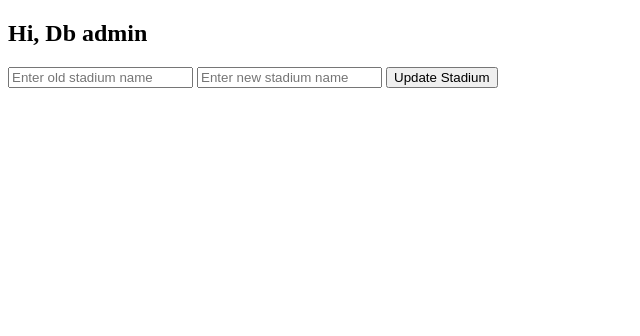
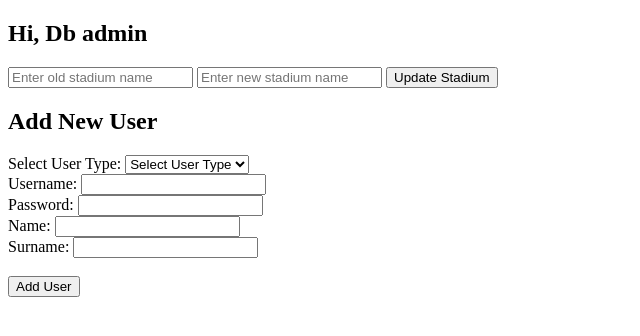
Before and after one commit to fatih260/volley_db_ui, a Django app: template templates/db_admin_dashboard.html in a window 1280 px wide. Shown: the top 336 px of the page, without its empty margins (0-640 px from the left). Run offline with Django 5.2, Linux system fonts and the light colour scheme; the template is opened without the code that fills it, so the values that code supplies are empty.

Commit message:
adding new user

```diff
--- a/templates/coach_dashboard.html
+++ b/templates/coach_dashboard.html
@@ -57,6 +57,9 @@
 
 
     <h1>Create Squad</h1>
+    {% if error_message %}
+        <p style="color: red;">{{ error_message }}</p>
+    {% endif %}
     <form method="post">
         {% csrf_token %}
         <h2>Player List</h2>
--- a/templates/db_admin_dashboard.html
+++ b/templates/db_admin_dashboard.html
@@ -17,6 +17,96 @@
         <button type="submit" name="update_stadium">Update Stadium</button>
     </form>
 
+
+    <h2>Add New User</h2>
+    <form method="post" id="add_user_form">
+        {% csrf_token %}
+
+        <label for="user_type">Select User Type:</label>
+        <select name="user_type" id="user_type">
+            <option value="" selected disabled>Select User Type</option>
+            <option value="player">Player</option>
+            <option value="jury">Jury</option>
+            <option value="coach">Coach</option>
+        </select>
+
+        <!-- username, password, name, surname, date_of_birth will be common -->
+        <br>
+        <label for="username">Username:</label>
+        <input type="text" name="username" id="username" required>
+        <br>
+        <label for="password">Password:</label>
+        <input type="password" name="password" id="password" required>
+        <br>
+        <label for="name">Name:</label>
+        <input type="text" name="name" id="name" required>
+        <br>
+        <label for="surname">Surname:</label>
+        <input type="text" name="surname" id="surname" required>
+        <br>
+
+
+        <!-- Additional fields will be dynamically added here -->
+        <div id="additional_fields"></div>
+        <br>
+        <button type="submit" name="add_user">Add User</button>
+    </form>
+
+
+
+    <script>
+
+
+        document.getElementById('user_type').addEventListener('change', function() {
+            var userType = this.value;
+            var additionalFieldsDiv = document.getElementById('additional_fields');
+            additionalFieldsDiv.innerHTML = ''; // Clear existing fields
+
+            if (userType === 'player') {
+
+
+                // height and weight will be specific to players
+                additionalFieldsDiv.innerHTML = `
+
+                    <label for="team">Select Team:</label>
+                    <select name="team" id="team">
+                        {% for team_id, team_name in teams %}
+                            <option value="{{ team_id }}"> {{team_id}} {{ team_name }}</option>
+                        {% endfor %}
+                    </select>
+                    <br>
+
+                    <label for="position">Select Position:</label>
+                    <select name="position" id="position">
+                        {% for position_id, position_name in positions %}
+                            <option value="{{ position_id }}"> {{position_id}} {{ position_name }}</option>
+                        {% endfor %}
+                    </select>
+                    <br>
+
+                    <label for="height">Height:</label>
+                    <input type="number" name="height" id="height" required>
+                    <br>
+                    <label for="weight">Weight:</label>
+                    <input type="number" name="weight" id="weight" required>
+                    <br>
+                    <label for="date_of_birth">Date of Birth:</label>
+                    <input type="date" name="date_of_birth" id="date_of_birth" required>
+                    <br>
+
+
+                    <!-- Add more fields specific to players -->
+                `;
+            } else if (userType === 'jury' || userType === 'coach') {
+                // nationality will be specific to jury and coach
+                additionalFieldsDiv.innerHTML = `
+                    <label for="nationality">Nationality:</label>
+                    <input type="text" name= "nationality" id="national" required>
+                    <br>
+                `;
+
+            }
+        });
+    </script>
 </body>
-
 </html>
```
Also changed, not shown: db_app/views.py (+93 -4 lines).
